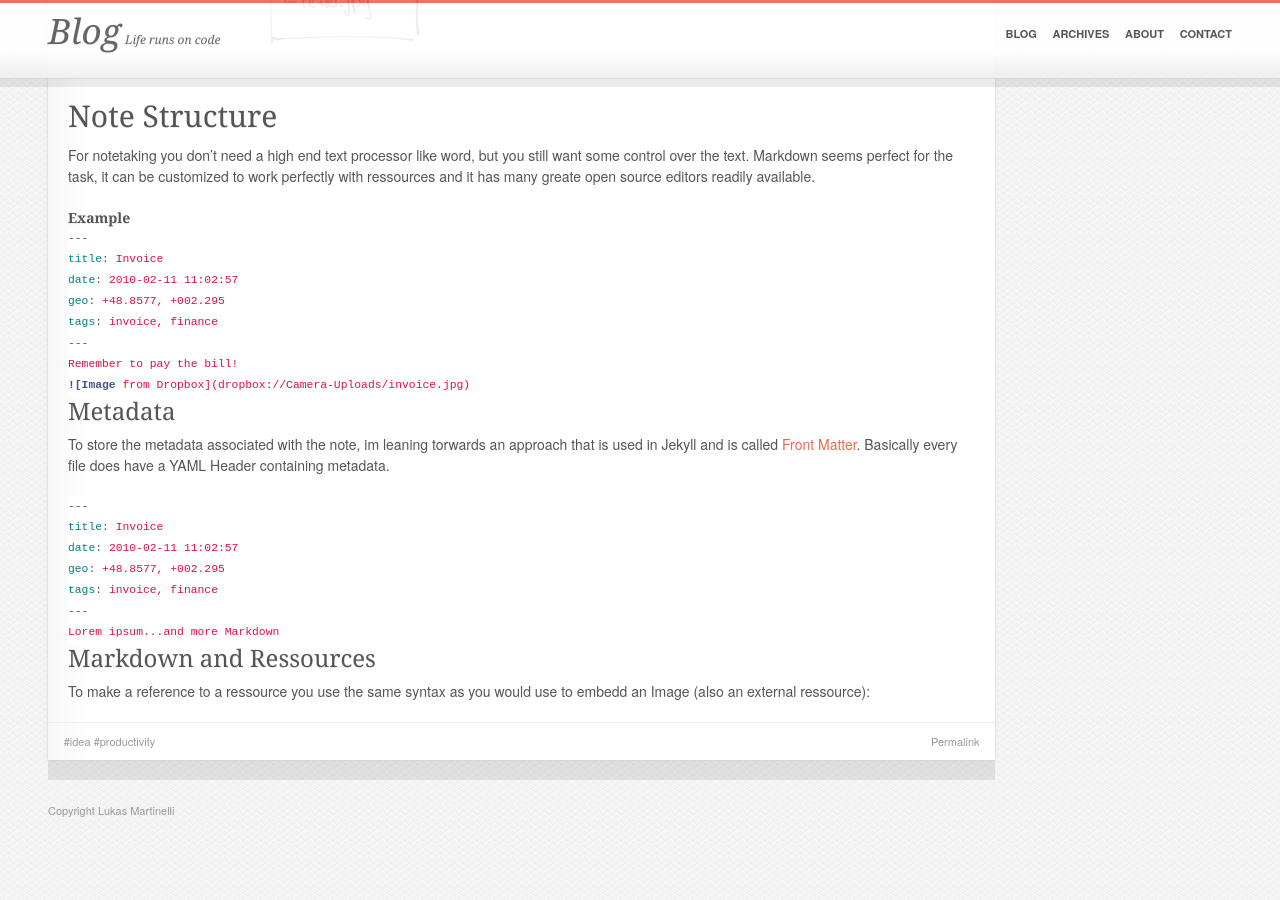
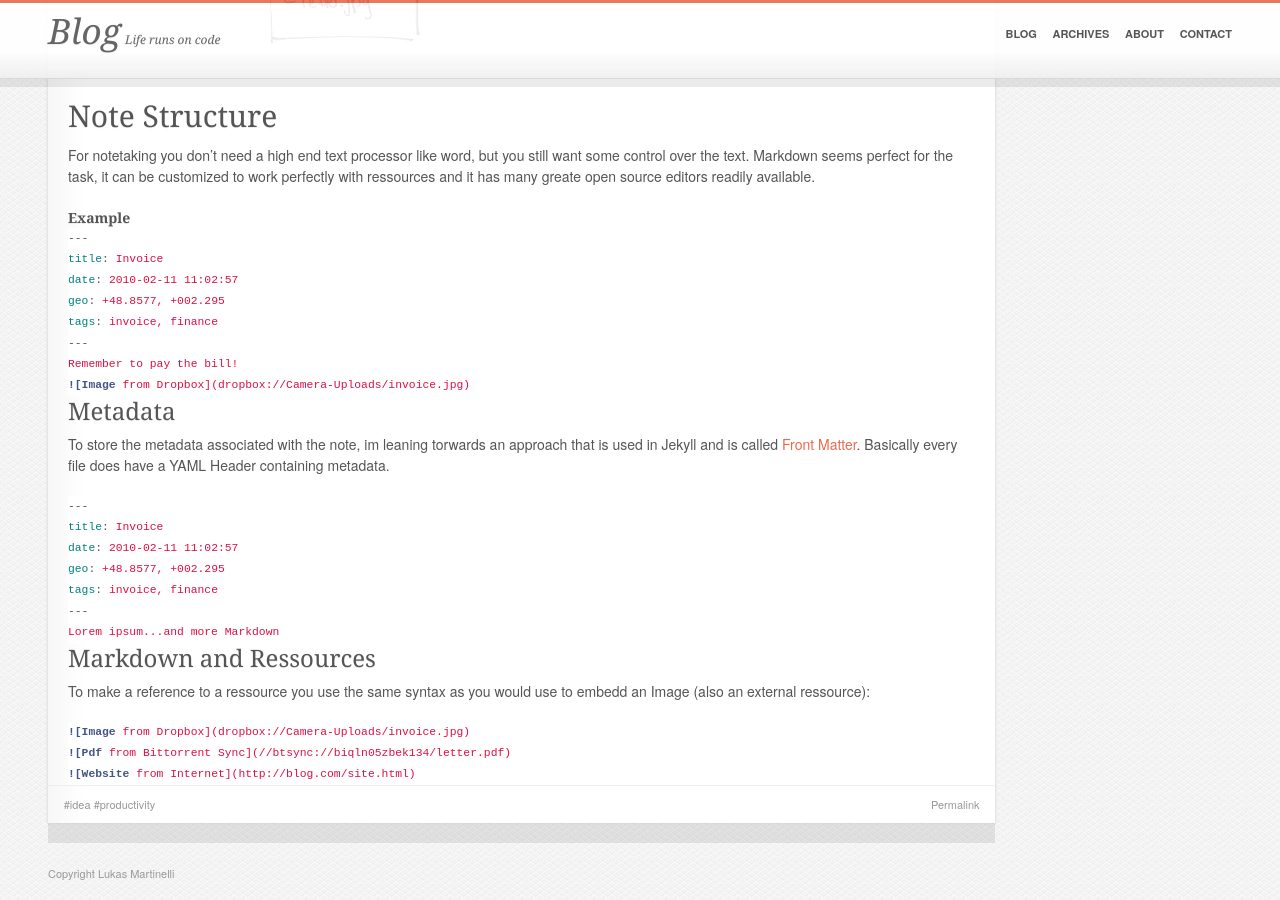
Before and after one commit to lukasmartinelli/lukasmartinelli.github.io, a Jekyll site: the page built from _posts/2014-02-07-a-better-evernote-concept.md, in a window 1280 px wide and 900 px high, scrolled down 4928 px. Built offline with Jekyll 4.4.1, drawn with Linux system fonts in a browser that asks for light colours; Markdown is read by kramdown in place of the engine named in the settings; before the commit the page ends 5765 px from its top, so only the background shows below that.

Commit message:
Added schema samples at end

```diff
--- a/_posts/2014-02-07-a-better-evernote-concept.md
+++ b/_posts/2014-02-07-a-better-evernote-concept.md
@@ -110,3 +110,9 @@ Lorem ipsum...and more Markdown
 
 ### Markdown and Ressources
 To make a reference to a ressource you use the same syntax as you would use to embedd an Image (also an external ressource):
+
+{% highlight yaml %}
+![Image from Dropbox](dropbox://Camera-Uploads/invoice.jpg)
+![Pdf from Bittorrent Sync](//btsync://biqln05zbek134/letter.pdf)
+![Website from Internet](http://blog.com/site.html)
+{% endhighlight %}
```
